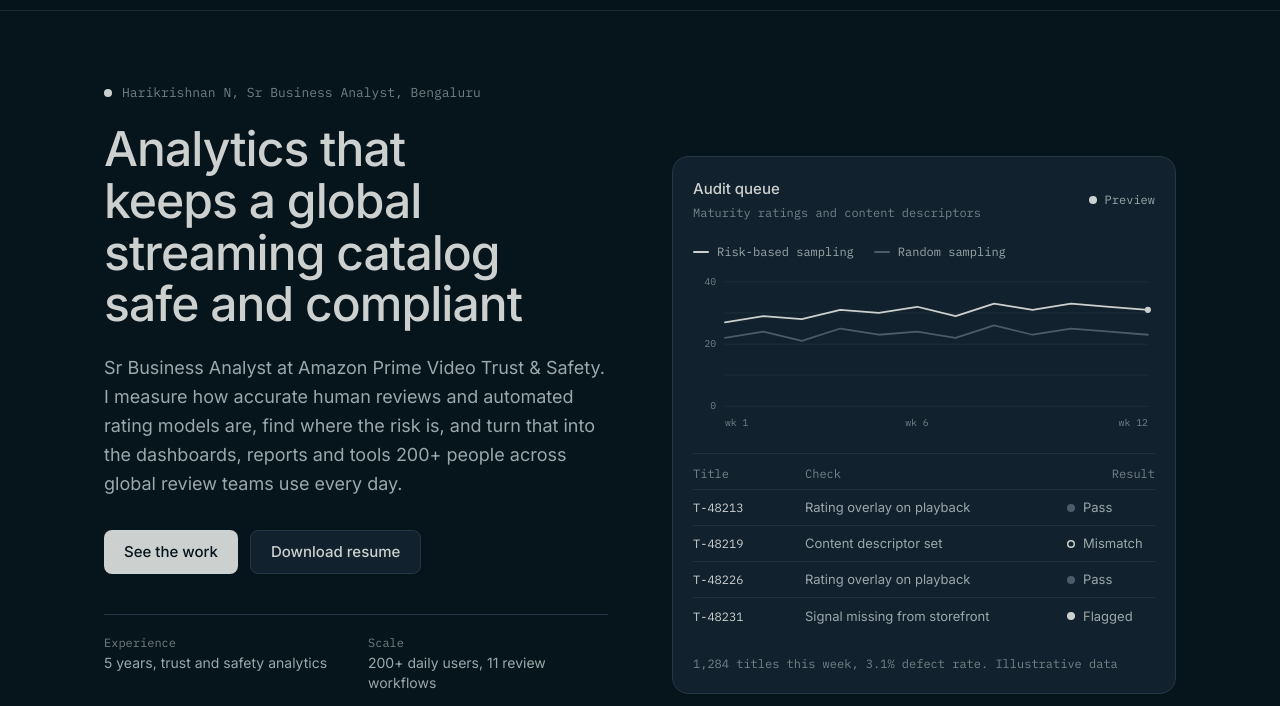
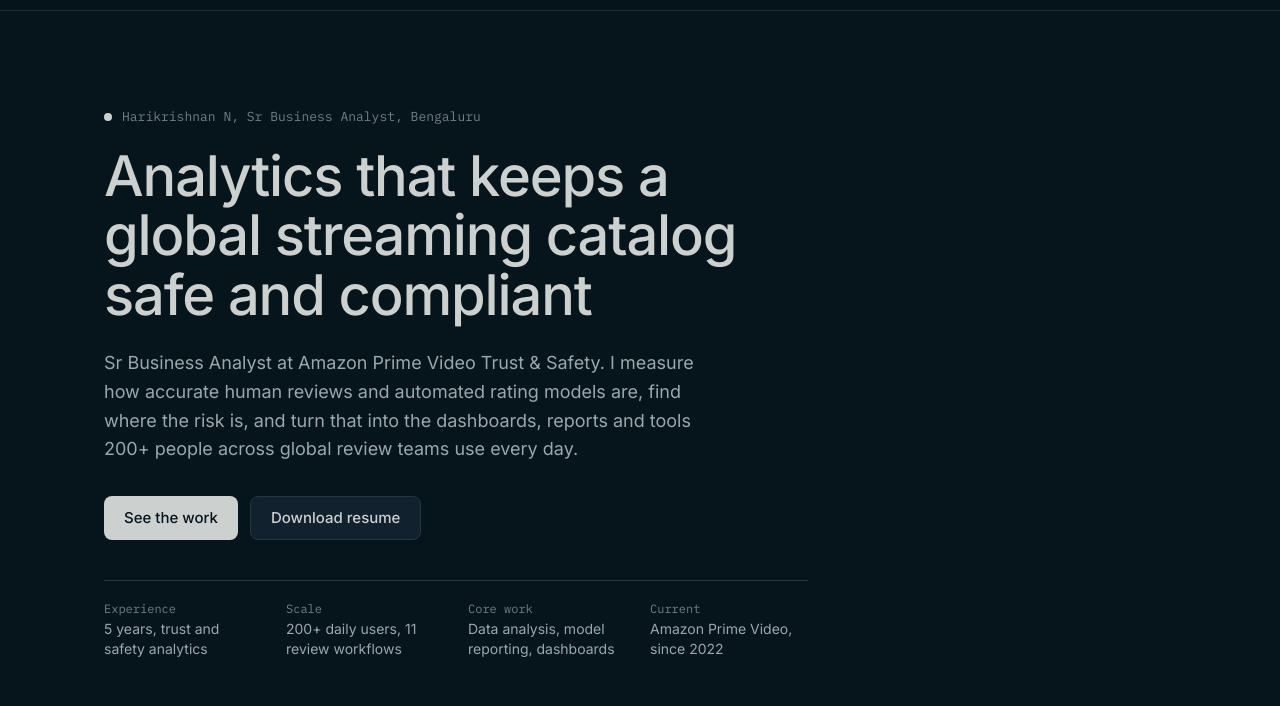
Before and after one commit to hari-kriz/harikriz, a plain HTML site: page index.html in a window 1280 px wide. Shown: the part 53-759 px from the top of the page. Drawn offline with Linux system fonts and the light colour scheme.

Commit message:
Remove hero audit panel; single-column hero with four-column facts strip

```diff
--- a/css/style.css
+++ b/css/style.css
@@ -77,27 +77,20 @@ button { font: inherit; color: inherit; background: none; border: 0; cursor: poi
 .nav__toggle:hover { color: var(--text); background: var(--raised); }
 
 /* Hero */
-.hero { padding: 72px 0 88px; }
-.hero .container {
-  display: grid;
-  grid-template-columns: minmax(0, 1fr) minmax(0, 1fr);
-  gap: 64px;
-  align-items: center;
-  min-height: min(calc(100vh - var(--nav-h) - 160px), 640px);
-}
+.hero { padding: 96px 0 88px; }
+.hero__text { max-width: 44rem; }
 .hero__text { animation: enter var(--enter) var(--ease) both; }
 .hero__kicker { font-family: var(--mono); font-size: 13px; line-height: 20px; color: var(--muted); margin-bottom: 20px; display: flex; align-items: flex-start; gap: 10px; }
 .hero__kicker .dot { margin-top: 6px; }
-.hero__title { font-size: 48px; line-height: 1.08; font-weight: 500; letter-spacing: -0.02em; text-wrap: balance; }
-.hero__lede { margin-top: 24px; font-size: 18px; line-height: 1.6; color: var(--text-2); max-width: 36rem; }
+.hero__title { font-size: 56px; line-height: 1.06; font-weight: 500; letter-spacing: -0.02em; text-wrap: balance; }
+.hero__lede { margin-top: 24px; font-size: 18px; line-height: 1.6; color: var(--text-2); max-width: 38rem; }
 .hero__actions { margin-top: 32px; display: flex; gap: 12px; flex-wrap: wrap; }
 .hero__facts {
   margin-top: 40px; padding-top: 20px; border-top: 1px solid var(--line-strong);
-  display: grid; grid-template-columns: repeat(2, minmax(0, 1fr)); gap: 16px 24px;
+  display: grid; grid-template-columns: repeat(4, minmax(0, 1fr)); gap: 16px 24px;
 }
 .hero__facts dt { font-family: var(--mono); font-size: 12px; line-height: 16px; color: var(--muted); }
 .hero__facts dd { font-size: 14px; line-height: 20px; color: var(--text-2); margin-top: 2px; }
-.hero__visual { animation: enter var(--enter) var(--ease) 80ms both; }
 
 @keyframes enter { from { opacity: 0; transform: translateY(10px); } to { opacity: 1; transform: none; } }
 
@@ -113,49 +106,8 @@ button { font: inherit; color: inherit; background: none; border: 0; cursor: poi
 .btn--secondary { background: var(--surface); color: var(--text); border: 1px solid var(--raised); }
 .btn--secondary:hover { background: var(--raised); }
 
-/* Status dot. Monochrome: filled light = live/flagged, filled slate = pass, ring = mismatch. */
+/* Status dot: kicker and contact. */
 .dot { width: 8px; height: 8px; border-radius: 50%; background: var(--accent); flex: none; }
-.dot--pos { background: var(--slate); }
-.dot--neg { background: transparent; box-shadow: inset 0 0 0 1.5px var(--text); }
-
-/* Preview panel */
-.panel {
-  background: var(--surface);
-  border: 1px solid var(--line-strong);
-  border-radius: 16px;
-  padding: 20px;
-  display: grid;
-  gap: 20px;
-}
-.panel__head { display: flex; align-items: center; justify-content: space-between; gap: 16px; }
-.panel__title { font-size: 15px; font-weight: 500; }
-.panel__sub { font-family: var(--mono); font-size: 12px; color: var(--muted); margin-top: 2px; }
-.panel__live { display: inline-flex; align-items: center; gap: 8px; font-family: var(--mono); font-size: 12px; color: var(--text-2); }
-
-.chart { display: grid; gap: 12px; }
-.chart__legend { display: flex; gap: 20px; font-family: var(--mono); font-size: 12px; color: var(--text-2); }
-.chart__legend span { display: inline-flex; align-items: center; gap: 8px; }
-.chart__legend i { width: 16px; height: 2px; border-radius: 1px; background: var(--slate); display: inline-block; }
-.chart__legend i.is-accent { background: var(--accent); }
-.chart svg { width: 100%; height: auto; display: block; }
-.chart text { font-family: var(--mono); font-size: 11px; fill: var(--muted); }
-.chart .grid { stroke: var(--line); stroke-width: 1; }
-.chart .line { fill: none; stroke-width: 2; stroke-linejoin: round; stroke-linecap: round; }
-.chart .line--base { stroke: var(--slate); }
-.chart .line--accent { stroke: var(--accent); }
-.chart .mark { fill: var(--accent); }
-
-.queue { border-top: 1px solid var(--line); padding-top: 4px; }
-.queue__row {
-  display: grid; grid-template-columns: 96px 1fr auto; gap: 16px; align-items: center;
-  height: 36px; font-size: 13px; color: var(--text-2);
-  border-bottom: 1px solid var(--line);
-}
-.queue__row:last-child { border-bottom: 0; }
-.queue__row.is-head { color: var(--muted); font-family: var(--mono); font-size: 12px; height: 32px; }
-.queue__id { font-family: var(--mono); font-size: 12px; color: var(--text); }
-.queue__state { display: inline-flex; align-items: center; gap: 8px; min-width: 88px; }
-.panel__foot { font-family: var(--mono); font-size: 12px; color: var(--muted); }
 
 /* Sections: each one is a numbered chapter with a ruled header and framed content. */
 .section { padding: 80px 0; border-top: 1px solid var(--line-strong); }
@@ -243,9 +195,9 @@ button { font: inherit; color: inherit; background: none; border: 0; cursor: poi
 
 /* Responsive */
 @media (max-width: 960px) {
-  .hero .container { grid-template-columns: 1fr; gap: 48px; min-height: 0; }
-  .hero { padding: 48px 0 80px; }
+  .hero { padding: 64px 0 72px; }
   .hero__title { font-size: 44px; }
+  .hero__facts { grid-template-columns: repeat(2, minmax(0, 1fr)); }
   .section__head { grid-template-columns: 1fr; gap: 12px; }
   .section__label { padding-top: 0; grid-auto-flow: column; justify-content: start; gap: 12px; }
   .about { grid-template-columns: 1fr; }
@@ -277,12 +229,10 @@ button { font: inherit; color: inherit; background: none; border: 0; cursor: poi
   .skills { grid-template-columns: 1fr; gap: 12px; }
   .tool { grid-template-columns: 1fr; gap: 2px; }
   .contact { grid-template-columns: 1fr; gap: 24px; align-items: start; }
-  .queue__row { grid-template-columns: 80px 1fr auto; gap: 12px; }
-  .panel { padding: 16px; }
 }
 
 @media print {
-  .nav, .hero__visual, .hero__actions, .contact__actions, .skip { display: none; }
+  .nav, .hero__actions, .contact__actions, .skip { display: none; }
   body { background: #fff; color: #111; font-size: 11pt; }
   .section, .hero { padding: 24px 0; border: 0; }
   .section--alt { background: #fff; }
@@ -297,6 +247,6 @@ button { font: inherit; color: inherit; background: none; border: 0; cursor: poi
 
 @media (prefers-reduced-motion: reduce) {
   html { scroll-behavior: auto; }
-  .hero__text, .hero__visual { animation: none; }
+  .hero__text { animation: none; }
   * { transition-duration: 0.01ms !important; }
 }
--- a/index.html
+++ b/index.html
@@ -78,51 +78,6 @@
           </dl>
         </div>
 
-        <div class="hero__visual" aria-label="Illustrative audit dashboard: critical defects caught per week under risk-based versus random sampling, and a sample of the review queue">
-          <div class="panel">
-            <div class="panel__head">
-              <div>
-                <div class="panel__title">Audit queue</div>
-                <div class="panel__sub">Maturity ratings and content descriptors</div>
-              </div>
-              <span class="panel__live"><span class="dot" aria-hidden="true"></span>Preview</span>
-            </div>
-
-            <div class="chart">
-              <div class="chart__legend">
-                <span><i class="is-accent"></i>Risk-based sampling</span>
-                <span><i></i>Random sampling</span>
-              </div>
-              <svg viewBox="0 0 520 180" role="img" aria-label="Line chart, critical defects caught per week over 12 weeks. Risk-based sampling runs about 30 percent above random sampling.">
-                <g class="grid">
-                  <line x1="36" y1="150" x2="512" y2="150"/>
-                  <line x1="36" y1="115" x2="512" y2="115"/>
-                  <line x1="36" y1="80" x2="512" y2="80"/>
-                  <line x1="36" y1="45" x2="512" y2="45"/>
-                  <line x1="36" y1="10" x2="512" y2="10"/>
-                </g>
-                <text x="26" y="153" text-anchor="end">0</text>
-                <text x="26" y="83" text-anchor="end">20</text>
-                <text x="26" y="13" text-anchor="end">40</text>
-                <text x="36" y="172">wk 1</text>
-                <text x="252" y="172" text-anchor="middle">wk 6</text>
-                <text x="512" y="172" text-anchor="end">wk 12</text>
-                <polyline class="line line--base" points="36,73 79.3,66 122.5,76.5 165.8,62.5 209.1,69.5 252.4,66 295.6,73 338.9,59 382.2,69.5 425.5,62.5 468.7,66 512,69.5"/>
-                <polyline class="line line--accent" points="36,55.5 79.3,48.5 122.5,52 165.8,41.5 209.1,45 252.4,38 295.6,48.5 338.9,34.5 382.2,41.5 425.5,34.5 468.7,38 512,41.5"/>
-                <circle class="mark" cx="512" cy="41.5" r="3.5"/>
-              </svg>
-            </div>
-
-            <div class="queue" aria-hidden="true">
-              <div class="queue__row is-head"><span>Title</span><span>Check</span><span>Result</span></div>
-              <div class="queue__row"><span class="queue__id">T-48213</span><span>Rating overlay on playback</span><span class="queue__state"><span class="dot dot--pos"></span>Pass</span></div>
-              <div class="queue__row"><span class="queue__id">T-48219</span><span>Content descriptor set</span><span class="queue__state"><span class="dot dot--neg"></span>Mismatch</span></div>
-              <div class="queue__row"><span class="queue__id">T-48226</span><span>Rating overlay on playback</span><span class="queue__state"><span class="dot dot--pos"></span>Pass</span></div>
-              <div class="queue__row"><span class="queue__id">T-48231</span><span>Signal missing from storefront</span><span class="queue__state"><span class="dot"></span>Flagged</span></div>
-            </div>
-            <div class="panel__foot">1,284 titles this week, 3.1% defect rate. Illustrative data</div>
-          </div>
-        </div>
       </div>
     </section>
 
```
Also changed, not shown: 1 other file.
